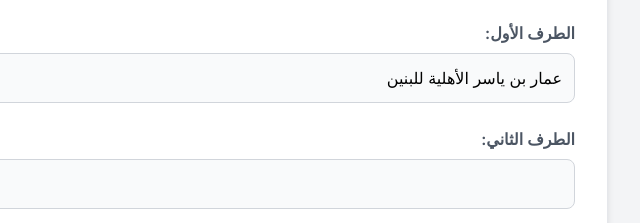
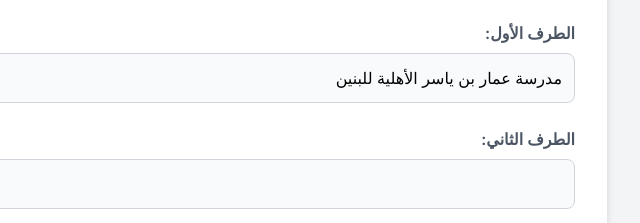
Before and after one commit to Shraideh2000/document-verification-app, a website: page public/admin.html in a window 1280 px wide. Shown: the part 478-701 px from the top of the page, 640-1280 px from the left. Drawn offline with nearby package versions, Linux system fonts and the light colour scheme.

Commit message:
admin page improvements

```diff
--- a/public/admin.html
+++ b/public/admin.html
@@ -124,7 +124,7 @@
             </div>
             <div class="form-group">
                 <label for="party_one">الطرف الأول:</label>
-                <input type="text" id="party_one" name="party_one" value="عمار بن ياسر الأهلية للبنين" required>
+                <input type="text" id="party_one" name="party_one" value="مدرسة عمار بن ياسر الأهلية للبنين" required>
             </div>
             <div class="form-group">
                 <label for="party_two">الطرف الثاني:</label>
```
